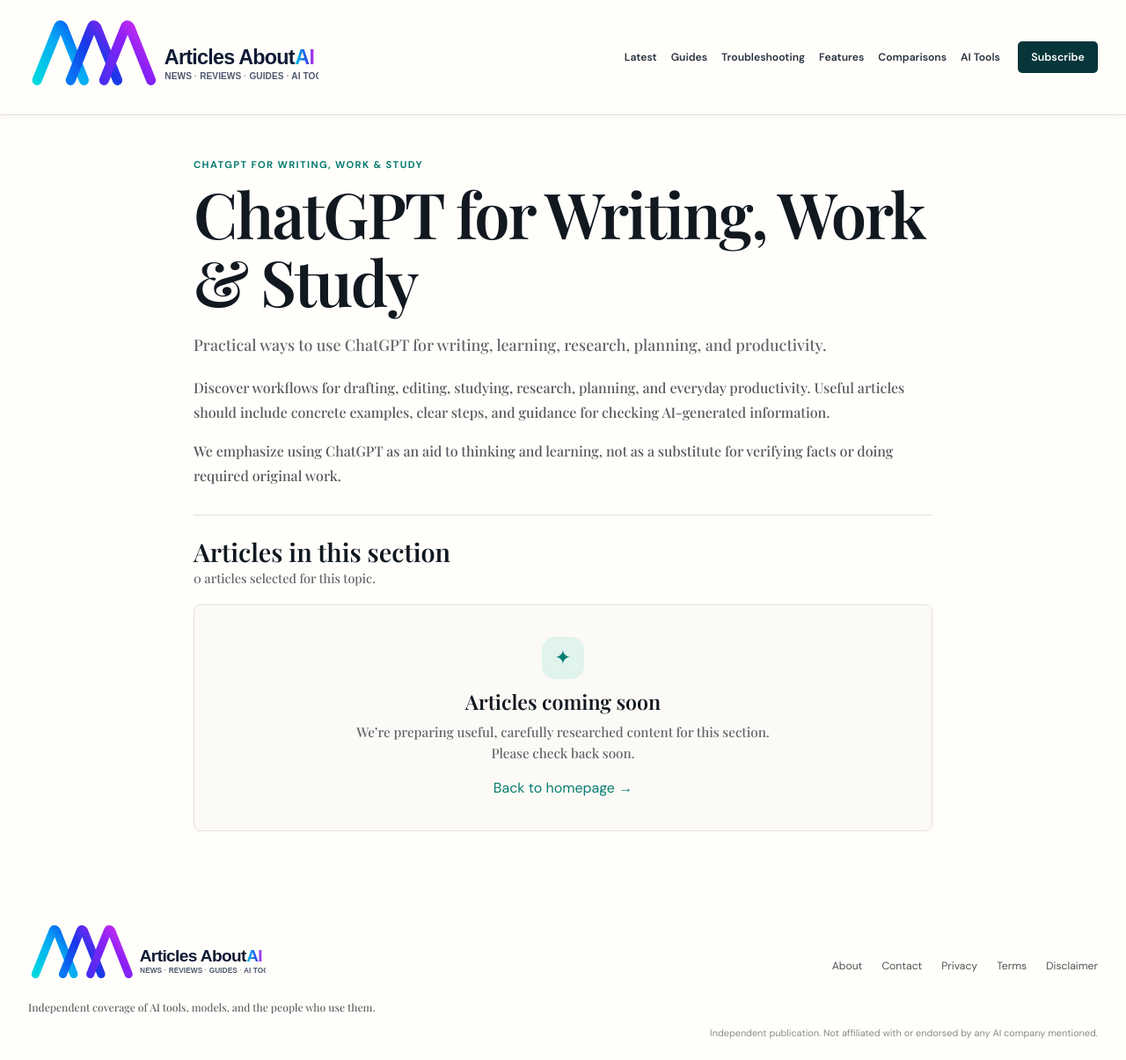
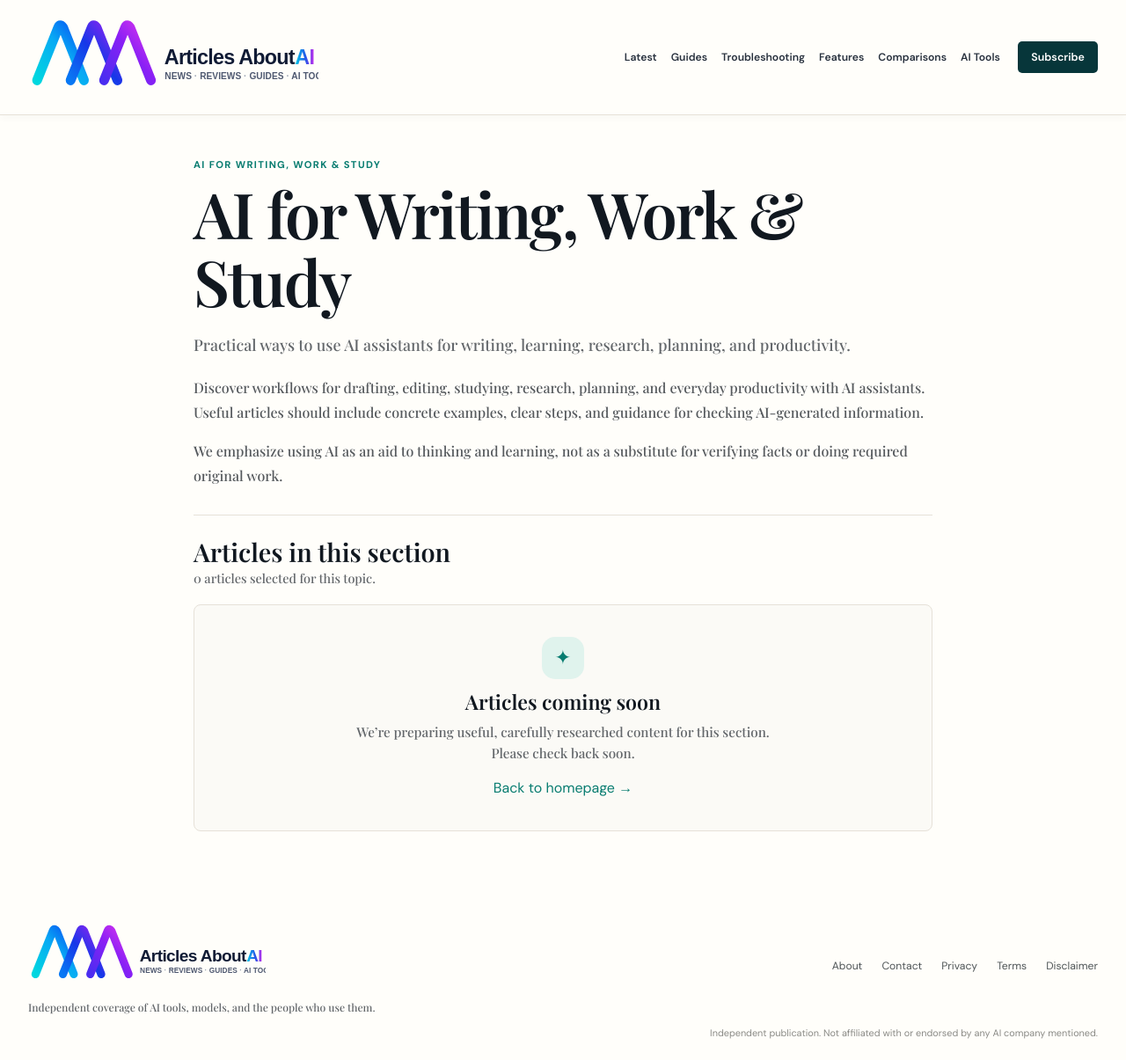
Before and after one commit to todaysnewsai/ChatGPTScope, a Jekyll site: the page built from writing-work-study/index.md, in a window 1280 px wide. Shown: the whole page at 88% size. Built offline with Jekyll 4.4.1, drawn with Linux system fonts in a browser that asks for light colours.

Commit message:
Broaden AI writing work and study category

```diff
--- a/writing-work-study/index.md
+++ b/writing-work-study/index.md
@@ -1,11 +1,11 @@
 ---
 layout: page
-title: "ChatGPT for Writing, Work & Study"
+title: "AI for Writing, Work & Study"
 permalink: /writing-work-study/
 category: writing-work-study
-description: "Practical ways to use ChatGPT for writing, learning, research, planning, and productivity."
+description: "Practical ways to use AI assistants for writing, learning, research, planning, and productivity."
 ---
 
-Discover workflows for drafting, editing, studying, research, planning, and everyday productivity. Useful articles should include concrete examples, clear steps, and guidance for checking AI-generated information.
+Discover workflows for drafting, editing, studying, research, planning, and everyday productivity with AI assistants. Useful articles should include concrete examples, clear steps, and guidance for checking AI-generated information.
 
-We emphasize using ChatGPT as an aid to thinking and learning, not as a substitute for verifying facts or doing required original work.
+We emphasize using AI as an aid to thinking and learning, not as a substitute for verifying facts or doing required original work.
```
